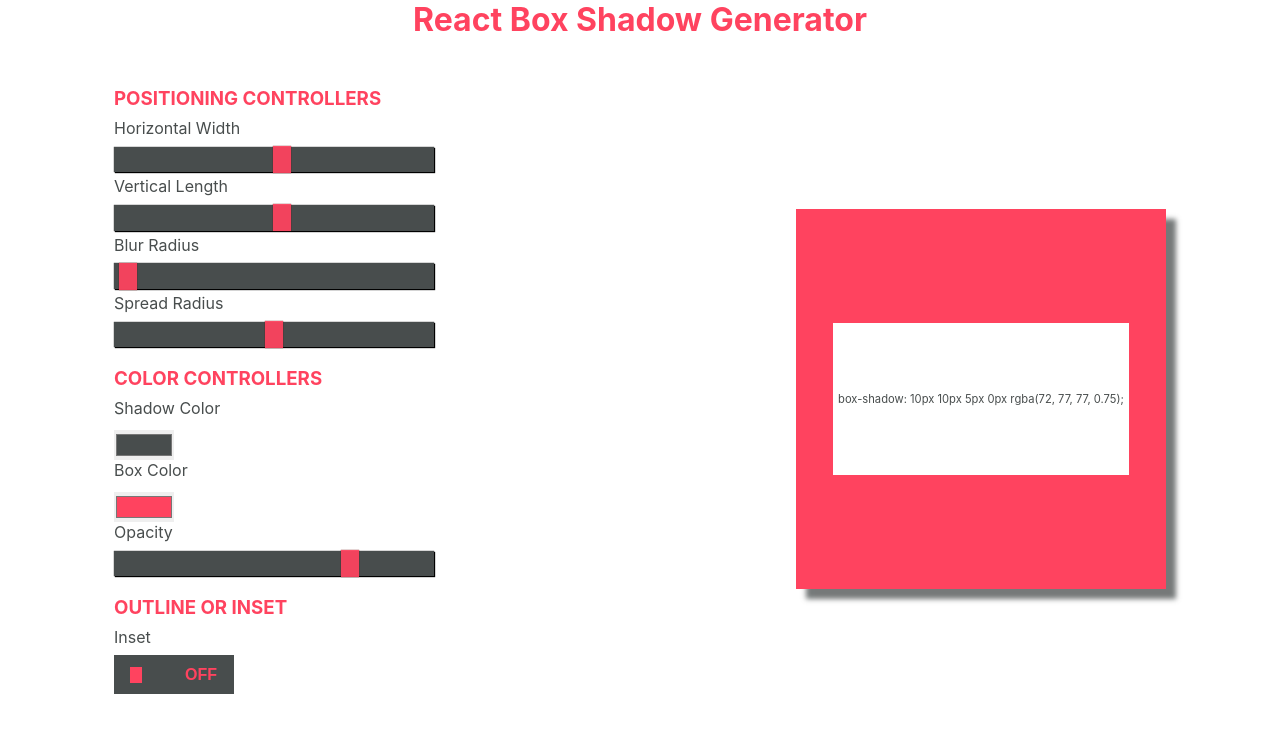
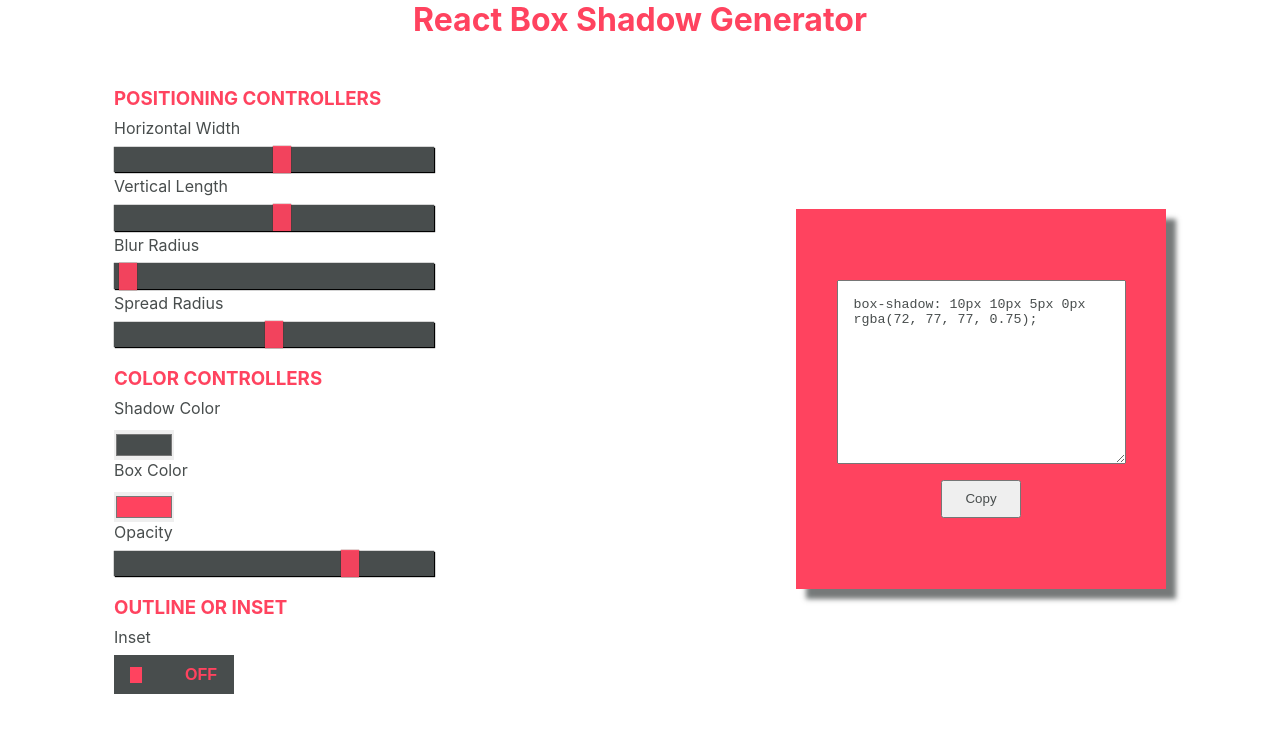
Before and after one commit to uptheirons78/react-box-shadow-generator, a React (Create React App) app: page / in a window 1280 px wide. Shown: the top 732 px of the page. Built offline with nearby package versions, Linux system fonts and the light colour scheme.

Commit message:
Displayed styles inside textarea, added copy button and success message

```diff
--- a/src/App.js
+++ b/src/App.js
@@ -1,43 +1,50 @@
-import React, { useState } from "react";
-import Box from "./Box";
-import Controllers from "./Controllers";
-import "./App.css";
+import React, { useState } from 'react';
+import Box from './Box';
+import Controllers from './Controllers';
+import './App.css';
 
 function App() {
   const [values, setValues] = useState({
-    hw: "10", // horizontal width
-    vl: "10", // vertical length
-    br: "5", // blur radius
-    sr: "0", // spread radius
-    sc: "#484D4D", // shadow color
-    bxc: "#ff435f", // box color
-    opacity: "0.75" // opacity
+    hw: '10', // horizontal width
+    vl: '10', // vertical length
+    br: '5', // blur radius
+    sr: '0', // spread radius
+    sc: '#484D4D', // shadow color
+    bxc: '#ff435f', // box color
+    opacity: '0.75' // opacity
   });
 
   const [inset, setInset] = useState(false);
+  const [copied, setCopied] = useState(false);
 
   const handleChange = event => {
     setValues({ ...values, [event.target.id]: event.target.value });
+    setCopied(false);
   };
 
   const handleInset = event => {
     setInset(event.target.checked);
+    setCopied(false);
+  };
+
+  // Copy to Clipboard function
+  const copyToClipBoard = el => {
+    setCopied(true);
+    el.current.select(); // select the element
+    document.execCommand('copy'); // copy selected text inside clipboard
+    window.getSelection().removeAllRanges(); // remove selection on text
+    el.current.blur(); // remove focus on the element
   };
 
   return (
-    <div className="app">
-      <h1 className="app-title">React Box Shadow Generator</h1>
-      <section className="app-wrapper">
-        <section className="controllers-section">
-          <Controllers
-            values={values}
-            handleChange={handleChange}
-            inset={inset}
-            handleInset={handleInset}
-          />
+    <div className='app'>
+      <h1 className='app-title'>React Box Shadow Generator</h1>
+      <section className='app-wrapper'>
+        <section className='controllers-section'>
+          <Controllers values={values} handleChange={handleChange} inset={inset} handleInset={handleInset} />
         </section>
-        <section className="box-section">
-          <Box values={values} inset={inset} />
+        <section className='box-section'>
+          <Box values={values} inset={inset} copyToClipBoard={copyToClipBoard} copied={copied} />
         </section>
       </section>
     </div>
--- a/src/Box.css
+++ b/src/Box.css
@@ -3,20 +3,23 @@
   height: 380px;
   background: var(--primary-color);
   display: flex;
+  flex-direction: column;
   justify-content: center;
   align-items: center;
 }
 
-.box__property-container {
-  width: 80%;
-  height: 40%;
-  background: #fff;
-  display: flex;
-  justify-content: center;
-  align-items: center;
+.box-button {
+  color: var(--secondary-color);
+  margin-top: 1rem;
+  padding: 0.6rem 1.4rem;
+  cursor: pointer;
 }
 
-.box__property-container-text {
+.box-textarea {
   color: var(--secondary-color);
-  font-size: 0.7rem;
+  padding: 1rem;
 }
+
+.box-message {
+  color: #FFF;
+}
--- a/src/Box.js
+++ b/src/Box.js
@@ -1,11 +1,15 @@
-import React from "react";
-import "./Box.css";
-import { hexToRGBA } from "./utils";
+import React, { useRef } from 'react';
+import './Box.css';
+import { hexToRGBA } from './utils';
 
-const Box = ({ values, inset }) => {
+const Box = ({ values, inset, copied, copyToClipBoard }) => {
+  // Component Props
   const { hw, vl, br, sr, sc, bxc, opacity } = values;
+
+  // Variables created with Component Props or State
   const rgba = hexToRGBA(sc, opacity);
-  const ins = inset ? "inset" : "";
+  const ins = inset ? 'inset' : '';
+  const message = copied ? 'Styles copied on your clipboard!' : '';
   /**
    * CSS-in-JS to update styles dynamically on any React State update 😉
    */
@@ -14,13 +18,25 @@
     boxShadow: `${ins} ${hw}px ${vl}px ${br}px ${sr}px ${rgba}`
   };
 
+  // Reference textarea
+  const textareaRef = useRef();
+
   return (
-    <div className="box" style={boxStyle}>
-      <div className="box__property-container">
-        <p className="box__property-container-text">
-          box-shadow: {boxStyle.boxShadow};
-        </p>
-      </div>
+    <div className='box' style={boxStyle}>
+      <p className='box-message'>{message}</p>
+      <textarea
+        ref={textareaRef}
+        className='box-textarea'
+        name='styles-container'
+        id='styles-container'
+        cols='30'
+        rows='10'
+        value={`box-shadow:${boxStyle.boxShadow};`}
+        readOnly
+      ></textarea>
+      <button className='box-button' onClick={() => copyToClipBoard(textareaRef)}>
+        Copy
+      </button>
     </div>
   );
 };
```
